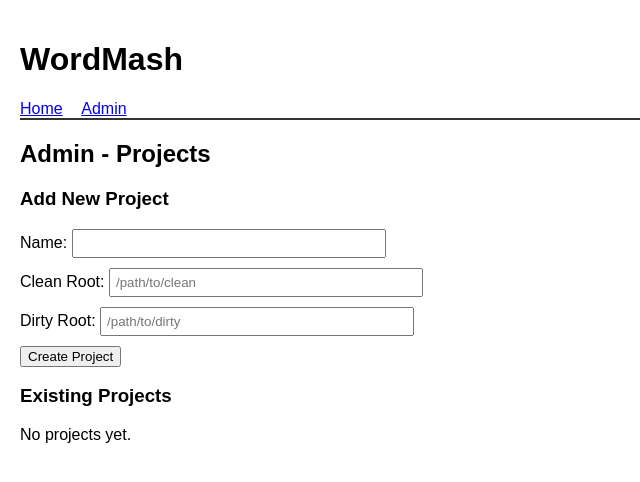
After one commit to dallascaley/wordmash, a FastAPI app: template app/templates/admin.html in a window 1280 px wide. The commit adds this page. Shown: the top 482 px of the page, without its empty margins (0-640 px from the left). Run offline with FastAPI, Linux system fonts and the light colour scheme; the template is opened without the code that fills it, so the values that code supplies are empty.

Commit message:
Add admin and project pages
- Admin page to list and create projects
- Project page with file comparison
- Database-driven project configuration
- Updated navigation and styling

🤖 Generated with [Claude Code](https://claude.com/claude-code)

Co-Authored-By: Claude Opus 4.5 <noreply@anthropic.com>

```diff
--- a/app/main.py
+++ b/app/main.py
@@ -1,6 +1,8 @@
 from fastapi import FastAPI, Request, Form
 from fastapi.templating import Jinja2Templates
 from fastapi.staticfiles import StaticFiles
+from fastapi.responses import RedirectResponse
+from app.db import get_conn
 import os
 
 app = FastAPI()
@@ -35,3 +37,76 @@ def compare(request: Request, path: str):
             "clean_content": clean_content
         }
     )
+
+
+@app.get("/admin")
+def admin(request: Request):
+    conn = get_conn()
+    cursor = conn.cursor()
+    cursor.execute("SELECT * FROM projects ORDER BY created_at DESC")
+    projects = cursor.fetchall()
+    cursor.close()
+    conn.close()
+    return templates.TemplateResponse(
+        "admin.html",
+        {"request": request, "projects": projects}
+    )
+
+
+@app.post("/admin/projects")
+def create_project(request: Request, name: str = Form(...), clean_root: str = Form(...), dirty_root: str = Form(...)):
+    conn = get_conn()
+    cursor = conn.cursor()
+    cursor.execute(
+        "INSERT INTO projects (name, clean_root, dirty_root) VALUES (%s, %s, %s)",
+        (name, clean_root, dirty_root)
+    )
+    conn.commit()
+    cursor.close()
+    conn.close()
+    return RedirectResponse(url="/admin", status_code=303)
+
+
+@app.get("/project/{project_id}")
+def project(request: Request, project_id: int):
+    conn = get_conn()
+    cursor = conn.cursor()
+    cursor.execute("SELECT * FROM projects WHERE id = %s", (project_id,))
+    project = cursor.fetchone()
+    cursor.close()
+    conn.close()
+    if not project:
+        return templates.TemplateResponse("404.html", {"request": request}, status_code=404)
+    return templates.TemplateResponse(
+        "project.html",
+        {"request": request, "project": project}
+    )
+
+
+@app.get("/project/{project_id}/compare")
+def project_compare(request: Request, project_id: int, path: str):
+    conn = get_conn()
+    cursor = conn.cursor()
+    cursor.execute("SELECT * FROM projects WHERE id = %s", (project_id,))
+    project = cursor.fetchone()
+    cursor.close()
+    conn.close()
+    if not project:
+        return templates.TemplateResponse("404.html", {"request": request}, status_code=404)
+
+    dirty_file = os.path.join(project["dirty_root"], path)
+    clean_file = os.path.join(project["clean_root"], path)
+
+    dirty_content = open(dirty_file).read() if os.path.exists(dirty_file) else ""
+    clean_content = open(clean_file).read() if os.path.exists(clean_file) else ""
+
+    return templates.TemplateResponse(
+        "project_compare.html",
+        {
+            "request": request,
+            "project": project,
+            "path": path,
+            "dirty_content": dirty_content,
+            "clean_content": clean_content
+        }
+    )
--- a/app/static/style.css
+++ b/app/static/style.css
@@ -28,3 +28,27 @@ pre {
     white-space: pre-wrap;
     word-wrap: break-word;
 }
+
+table {
+    border-collapse: collapse;
+    width: 100%;
+}
+
+th, td {
+    border: 1px solid #ccc;
+    padding: 8px;
+    text-align: left;
+}
+
+th {
+    background: #f5f5f5;
+}
+
+form div {
+    margin-bottom: 10px;
+}
+
+form input[type="text"] {
+    width: 300px;
+    padding: 5px;
+}
--- /dev/null
+++ b/app/templates/404.html
@@ -0,0 +1,6 @@
+{% extends "layout.html" %}
+{% block content %}
+<h2>Not Found</h2>
+<p>The requested resource was not found.</p>
+<p><a href="/">Home</a></p>
+{% endblock %}
--- /dev/null
+++ b/app/templates/admin.html
@@ -0,0 +1,48 @@
+{% extends "layout.html" %}
+{% block content %}
+<h2>Admin - Projects</h2>
+
+<h3>Add New Project</h3>
+<form action="/admin/projects" method="post">
+    <div>
+        <label>Name: <input type="text" name="name" required></label>
+    </div>
+    <div>
+        <label>Clean Root: <input type="text" name="clean_root" required placeholder="/path/to/clean"></label>
+    </div>
+    <div>
+        <label>Dirty Root: <input type="text" name="dirty_root" required placeholder="/path/to/dirty"></label>
+    </div>
+    <button type="submit">Create Project</button>
+</form>
+
+<h3>Existing Projects</h3>
+{% if projects %}
+<table>
+    <thead>
+        <tr>
+            <th>ID</th>
+            <th>Name</th>
+            <th>Clean Root</th>
+            <th>Dirty Root</th>
+            <th>Created</th>
+            <th>Actions</th>
+        </tr>
+    </thead>
+    <tbody>
+        {% for project in projects %}
+        <tr>
+            <td>{{ project.id }}</td>
+            <td>{{ project.name }}</td>
+            <td>{{ project.clean_root }}</td>
+            <td>{{ project.dirty_root }}</td>
+            <td>{{ project.created_at }}</td>
+            <td><a href="/project/{{ project.id }}">View</a></td>
+        </tr>
+        {% endfor %}
+    </tbody>
+</table>
+{% else %}
+<p>No projects yet.</p>
+{% endif %}
+{% endblock %}
--- a/app/templates/layout.html
+++ b/app/templates/layout.html
@@ -11,7 +11,7 @@
         <h1>WordMash</h1>
         <nav>
             <a href="/">Home</a>
-            <a href="/compare">Compare</a>
+            <a href="/admin">Admin</a>
         </nav>
     </header>
 
```
Also changed, not shown: app/templates/project.html (added, +18 -0 lines), app/templates/project_compare.html (added, +18 -0 lines).
